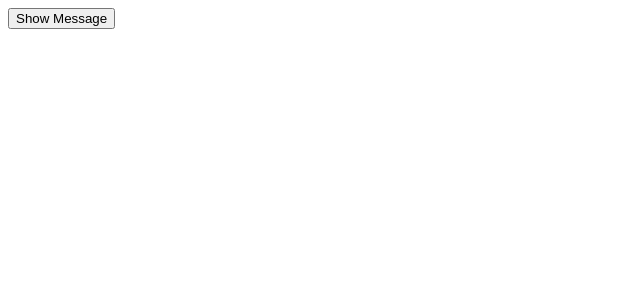
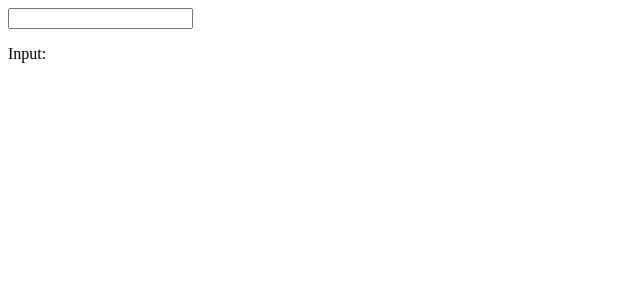
Before and after one commit to alto-I/react-sample-next, a React (Create React App) app: page / in a window 1280 px wide. Shown: the top 300 px of the page, without its empty margins (0-640 px from the left). Built offline with nearby package versions, Linux system fonts and the light colour scheme.

Commit message:
3.5.6まで

```diff
--- /dev/null
+++ b/src/components/UseCostumHookSample.tsx
@@ -0,0 +1,23 @@
+import React, { useState, useCallback, useDebugValue } from 'react';
+
+const useInput = () => {
+  const [state, setState] = useState('');
+  const onChange = useCallback((e: React.ChangeEvent<HTMLInputElement>) => {
+    setState(e.target.value);
+  }, []);
+
+  useDebugValue(`Input: ${state}`);
+
+  return [state, onChange] as const;
+};
+
+export const UseCostumHookSample = () => {
+  const [text, onChangeText] = useInput();
+
+  return (
+    <div>
+      <input type="text" value={text} onChange={onChangeText} />
+      <p>Input: {text}</p>
+    </div>
+  );
+};
--- a/src/index.tsx
+++ b/src/index.tsx
@@ -1,6 +1,6 @@
 import React from 'react';
 import { createRoot } from 'react-dom/client';
-import { UseImperativeHandleSample } from './components/UseImperativeHandleSample';
+import { UseCostumHookSample } from './components/UseCostumHookSample';
 import reportWebVitals from './reportWebVitals';
 
 const container = document.getElementById('root');
@@ -8,7 +8,7 @@
 
 root.render(
   <React.StrictMode>
-    <UseImperativeHandleSample />
+    <UseCostumHookSample />
   </React.StrictMode>,
 );
 
```
